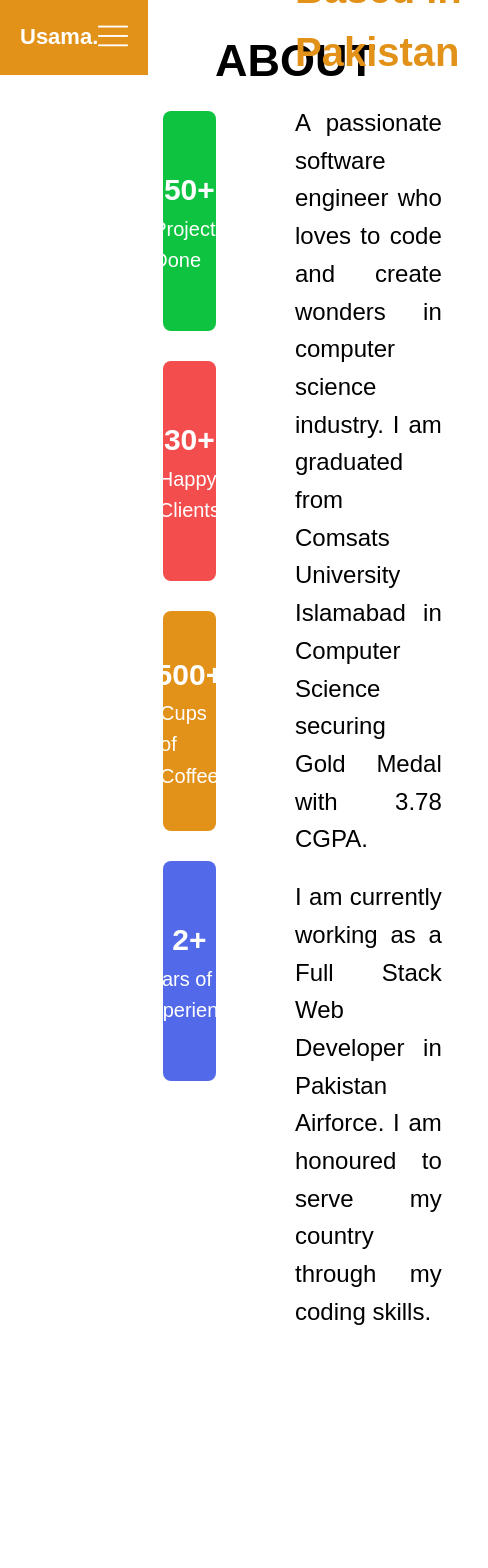
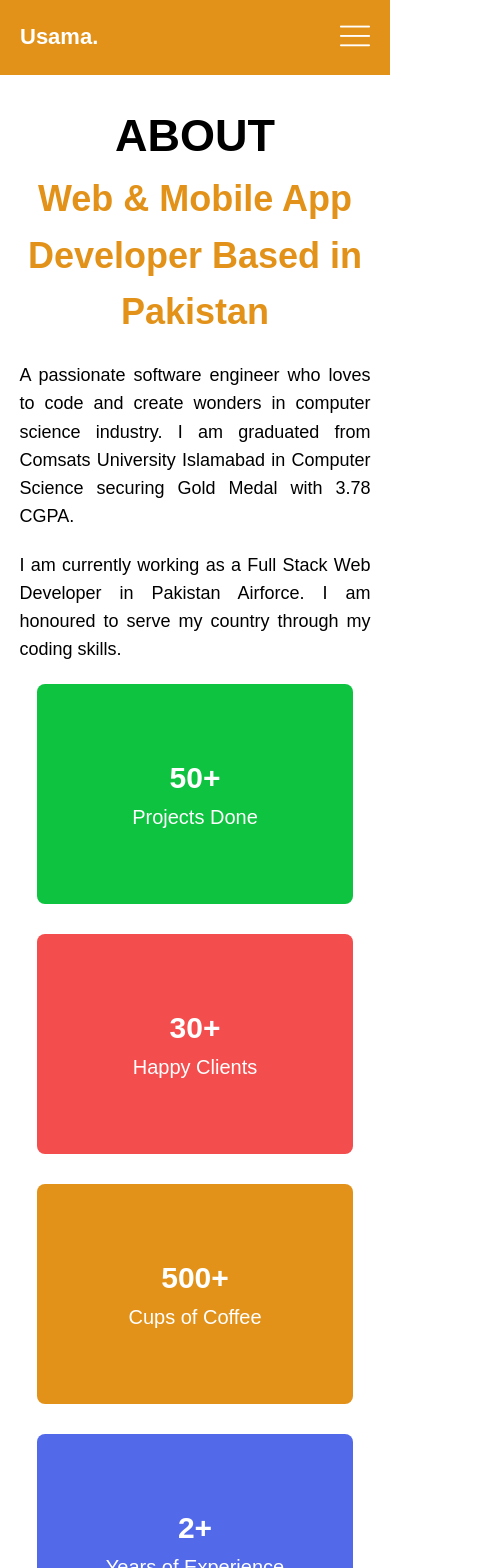
Before and after one commit to CodeWUsama/usamaportfolioold, a React (Create React App) app: page /about in a window 390 px wide. Shown: the top 1568 px of the page, 488 px wide, since content can reach past the window. Before the commit the page ends 1331 px from the top, so only its background shows below. Built offline with nearby package versions, Linux system fonts and the light colour scheme.

Commit message:
About page mobile responsive

```diff
--- a/src/components/Global/styled.components.ts
+++ b/src/components/Global/styled.components.ts
@@ -7,6 +7,9 @@ export const Text = styled.p<TextProps>`
   text-transform: ${(props) => (props.capital ? "uppercase" : "none")};
   margin: 0;
   text-align: ${(props) => props.textAlign};
+  @media (max-width: 600px) {
+    font-size: ${(props) => props.fontSizeMobile ?? props.fontSize ?? 18}px;
+  }
 `;
 
 export const Flex = styled.div<FlexProps>`
@@ -27,6 +30,7 @@ export const InvisibleText = styled.p`
 
 interface TextProps {
   fontSize?: number;
+  fontSizeMobile?: number;
   fontWeight?: any;
   color?: string;
   capital?: boolean;
--- a/src/components/Sidebar/styled.components.ts
+++ b/src/components/Sidebar/styled.components.ts
@@ -7,6 +7,7 @@ export const Root = styled.div`
   display: flex;
   flex-direction: column;
   justify-content: center;
+  min-height: 768px;
 `;
 
 export const OptionContainer = styled.div<OptionProps>`
--- a/src/routes/About/index.tsx
+++ b/src/routes/About/index.tsx
@@ -1,13 +1,21 @@
 import { Flex, InvisibleText, Text } from "components/Global/styled.components";
 import Sidebar from "components/Sidebar";
 import { Colors } from "../../constants";
-import { StatBox } from "./styled.components";
+import {
+  AboutContentContainer,
+  ContentWrapper,
+  LeftContentContainer,
+  RightContentContainer,
+  RootContainer,
+  StatBox,
+  TextCenterContainer,
+} from "./styled.components";
 
 const About = () => {
   return (
-    <Flex height="100%" justifyContent="space-between">
+    <RootContainer>
       <Sidebar />
-      <Flex flexDirection="column" height="100%">
+      <ContentWrapper>
         <Flex
           id="header"
           justifyContent="center"
@@ -18,21 +26,26 @@ const About = () => {
             About
           </Text>
         </Flex>
-        <Flex
-          id="Content Container"
-          justifyContent="space-around"
-          height="100%"
-        >
-          <Flex
-            id="Stats container"
-            width="50%"
-            flexWrap="wrap"
-            justifyContent="space-between"
-            gap={30}
-            alignItems="center"
-            height="100%"
-            padding="5%"
-          >
+        <AboutContentContainer>
+          <LeftContentContainer>
+            <TextCenterContainer>
+              <Text color={Colors.base} fontSize={40} fontWeight="bold">
+                Web & Mobile App Developer Based in Pakistan
+              </Text>
+            </TextCenterContainer>
+            <Text fontSize={24} textAlign="justify" fontSizeMobile={18}>
+              A passionate software engineer who loves to code and create
+              wonders in computer science industry. I am graduated from Comsats
+              University Islamabad in Computer Science securing Gold Medal with
+              3.78 CGPA.
+            </Text>
+            <Text fontSize={24} textAlign="justify" fontSizeMobile={18}>
+              I am currently working as a Full Stack Web Developer in Pakistan
+              Airforce. I am honoured to serve my country through my coding
+              skills.
+            </Text>
+          </LeftContentContainer>
+          <RightContentContainer>
             <StatBox backgroundColor="#0DC340">
               <Text color="white" fontSize={30} fontWeight="bold">
                 50+
@@ -61,38 +74,15 @@ const About = () => {
               <Text color="white" fontSize={30} fontWeight="bold">
                 2+
               </Text>
-              <Text color="white" fontSize={20}>
+              <Text color="white" fontSize={20} textAlign="center">
                 Years of Experience
               </Text>
             </StatBox>
-          </Flex>
-          <Flex
-            id="Content"
-            width="50%"
-            height="100%"
-            flexDirection="column"
-            justifyContent="center"
-            gap={20}
-          >
-            <Text color={Colors.base} fontSize={40} fontWeight="bold">
-              Web & Mobile App Developer Based in Pakistan
-            </Text>
-            <Text fontSize={24} textAlign="justify">
-              A passionate software engineer who loves to code and create
-              wonders in computer science industry. I am graduated from Comsats
-              University Islamabad in Computer Science securing Gold Medal with
-              3.78 CGPA.
-            </Text>
-            <Text fontSize={24} textAlign="justify">
-              I am currently working as a Full Stack Web Developer in Pakistan
-              Airforce. I am honoured to serve my country through my coding
-              skills.
-            </Text>
-          </Flex>
-        </Flex>
-      </Flex>
-      <InvisibleText>Usama is my name</InvisibleText>
-    </Flex>
+          </RightContentContainer>
+        </AboutContentContainer>
+      </ContentWrapper>
+      <InvisibleText>usama</InvisibleText>
+    </RootContainer>
   );
 };
 
--- a/src/routes/About/styled.components.ts
+++ b/src/routes/About/styled.components.ts
@@ -9,8 +9,79 @@ export const StatBox = styled.div<StatBoxProps>`
   flex-direction: column;
   align-items: center;
   justify-content: center;
+  min-width: 175px;
+  @media (max-width: 600px) {
+    width: 90%;
+  }
 `;
 
 interface StatBoxProps {
   backgroundColor: string;
 }
+
+export const AboutContentContainer = styled.div`
+  display: flex;
+  justify-content: space-around;
+  height: 100%;
+  align-items: center;
+  gap: 20px;
+  width: 100%;
+  @media (max-width: 1150px) {
+    flex-direction: column;
+  }
+`;
+
+export const RootContainer = styled.div`
+  height: 100%;
+  display: flex;
+  justify-content: space-between;
+  width: 100%;
+  @media (max-width: 600px) {
+    flex-direction: column;
+  }
+`;
+
+export const TextCenterContainer = styled.div`
+  @media (max-width: 1150px) {
+    p {
+      text-align: center;
+      font-size: 36px;
+    }
+  }
+`;
+
+export const LeftContentContainer = styled.div`
+  width: 45%;
+  height: 100%;
+  display: flex;
+  flex-direction: column;
+  justify-content: center;
+  gap: 20px;
+  @media (max-width: 1150px) {
+    width: 90%;
+    height: max-content;
+  }
+`;
+
+export const RightContentContainer = styled.div`
+  width: 45%;
+  display: flex;
+  flex-wrap: wrap;
+  justify-content: center;
+  gap: 30px;
+  align-items: center;
+  @media (max-width: 1150px) {
+    width: 90%;
+    height: max-content;
+  }
+`;
+
+export const ContentWrapper = styled.div`
+  display: flex;
+  flex-direction: column;
+  height: 100%;
+  width: 100%;
+  @media (max-width: 1150px) {
+    height: max-content;
+  }
+`;
```
